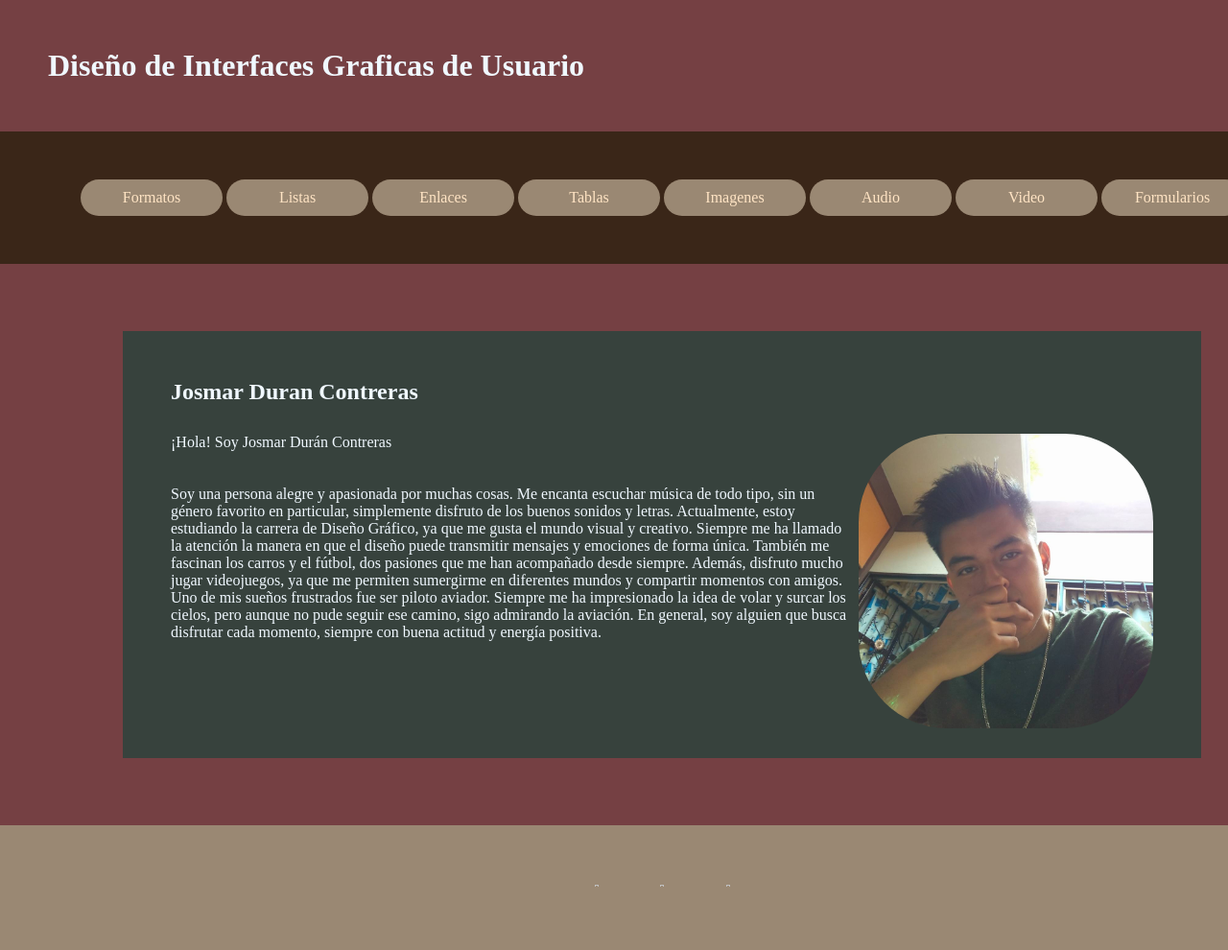
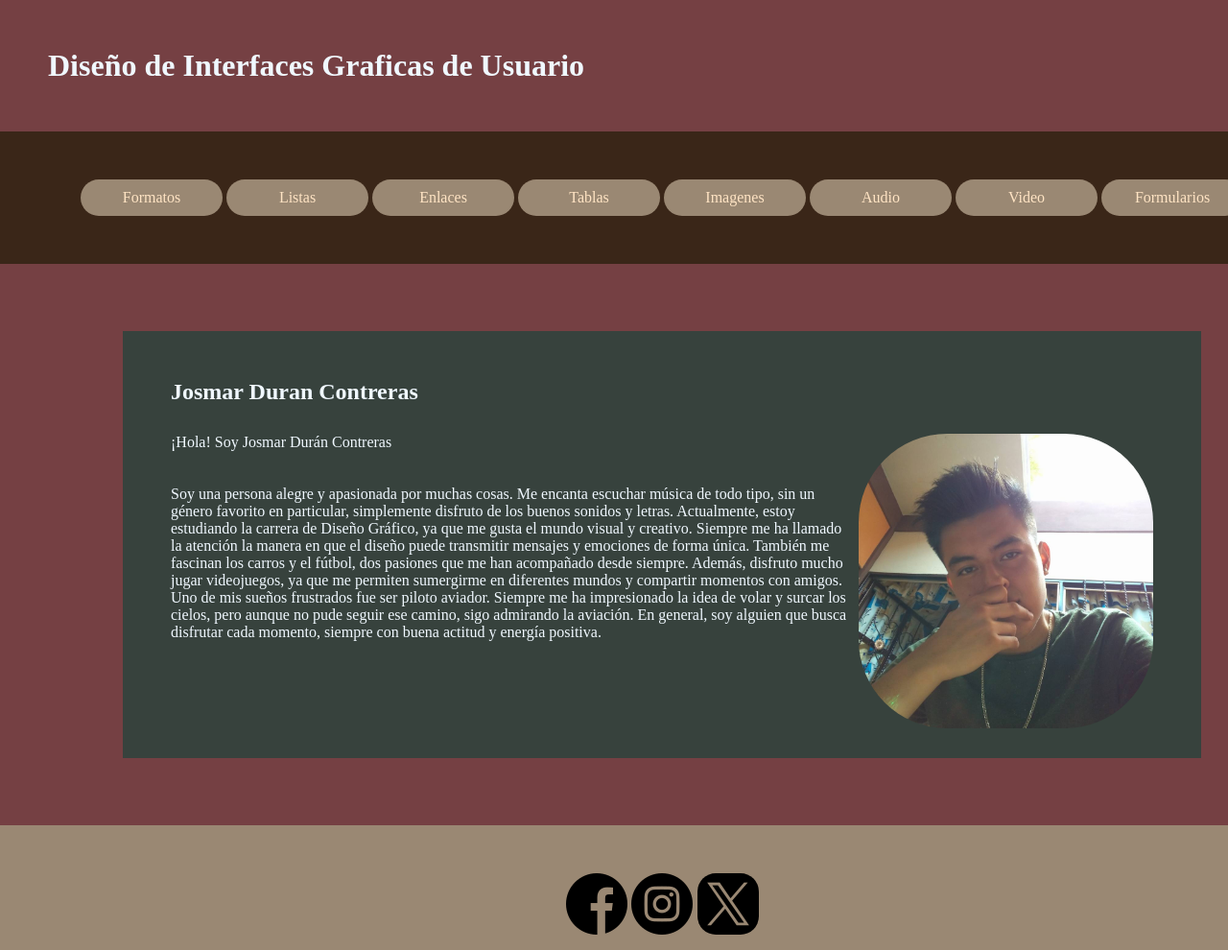
Before and after one commit to josmarduranc/josmarduranc.github.io, a plain HTML site: page index.html in a window 1280 px wide. Shown: the top 990 px of the page at 96% size. Drawn offline with Linux system fonts and the light colour scheme.

Commit message:
Update index.html

```diff
--- a/index.html
+++ b/index.html
@@ -89,9 +89,9 @@
 
         <footer>
 
-            <a href="https://www.facebook.com/Josmar.DuranC"><img src="../Disenodeinterfases/imagenes/facebook.png"></a>
-            <a href="https://www.instagram.com/josmarduran_/"><img src="../Disenodeinterfases/imagenes/instagram.png"></a>
-            <a href="https://x.com/iMey1321242"><img src="../Disenodeinterfases/imagenes/x.png"></a>
+            <a href="https://www.facebook.com/Josmar.DuranC"><img src="imagenes/facebook.png"></a>
+            <a href="https://www.instagram.com/josmarduran_/"><img src="imagenes/instagram.png"></a>
+            <a href="https://x.com/iMey1321242"><img src="imagenes/x.png"></a>
 
         </footer>
     </body>
```
